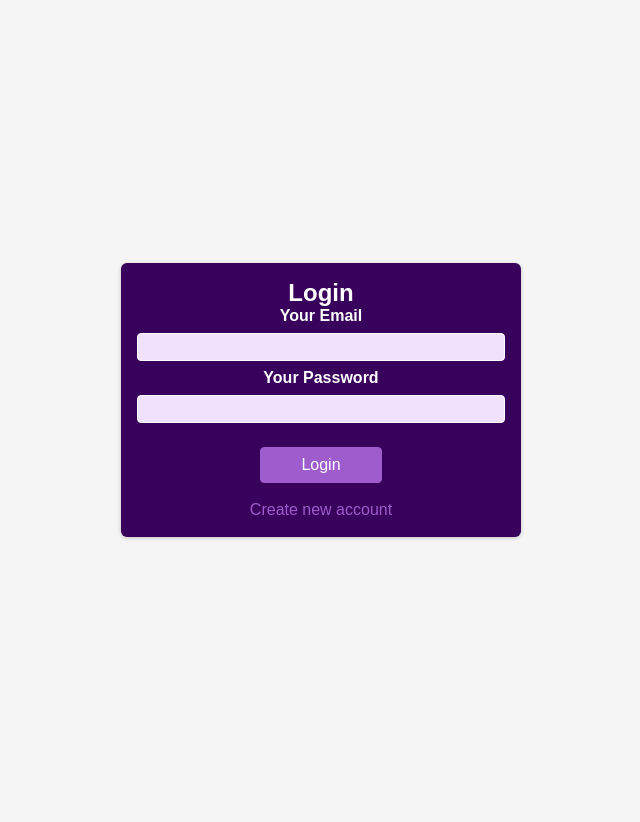
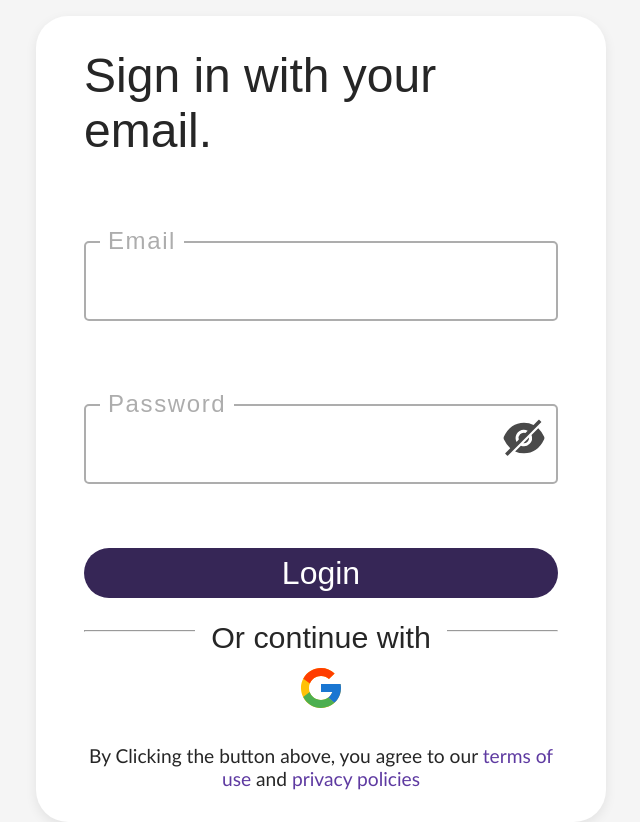
Before and after one commit to Yasser-Shehab/Coligo_Front_End, a React (Vite) app: page / in a window 1280 px wide. Shown: the whole page, without its empty margins (319-959 px from the left). Before the commit the page ends 800 px from the top, so only its background shows below. Built offline with nearby package versions, Linux system fonts and the light colour scheme.

Commit message:
Added SignIn Component

```diff
--- a/src/components/AuthForm/AuthForm.jsx
+++ /dev/null
@@ -1,47 +0,0 @@
-import { useState, useRef, useContext } from "react";
-import classes from "./AuthForm.module.scss";
-
-const AuthForm = () => {
-  const emailInputRef = useRef();
-  const passwordInputRef = useRef();
-
-  const [isLogin, setIsLogin] = useState(true);
-  const [isLoading, setIsLoading] = useState(false);
-
-  const submitHandler = (e) => {
-    e.preventDefault();
-
-    const enteredEmail = emailInputRef.current.value;
-    const enteredPassword = passwordInputRef.current.value;
-
-    //optional Add validation
-    if (enteredEmail.trim().length === 0 || enteredPassword.trim().length === 0) {
-      return;
-    }
-    setIsLoading(true);
-  };
-
-  return (
-    <section className={classes.auth}>
-      <h1>{isLogin ? "Login" : "Sign Up"}</h1>
-      <form onSubmit={submitHandler}>
-        <div className={classes.control}>
-          <label htmlFor="email">Your Email</label>
-          <input type="email" id="email" required ref={emailInputRef} />
-        </div>
-        <div className={classes.control}>
-          <label htmlFor="password">Your Password</label>
-          <input type="password" id="password" required ref={passwordInputRef} />
-        </div>
-        <div className={classes.actions}>
-          {!isLoading ? <button>{isLogin ? "Login" : "Create Account"}</button> : <p>Loading...</p>}
-          <button type="button" className={classes.toggle}>
-            {isLogin ? "Create new account" : "Login with existing account"}
-          </button>
-        </div>
-      </form>
-    </section>
-  );
-};
-
-export default AuthForm;
--- a/src/components/AuthForm/AuthForm.module.scss
+++ /dev/null
@@ -1,73 +0,0 @@
-.auth {
-  margin: 3rem auto;
-  width: 95%;
-  max-width: 25rem;
-  border-radius: 6px;
-  background-color: #38015c;
-  box-shadow: 0 1px 4px rgba(0, 0, 0, 0.2);
-  padding: 1rem;
-  text-align: center;
-  color: white;
-}
-
-.auth h1 {
-  text-align: center;
-  color: white;
-}
-
-.control {
-  margin-bottom: 0.5rem;
-}
-
-.control label {
-  display: block;
-  color: white;
-  font-weight: bold;
-  margin-bottom: 0.5rem;
-}
-
-.control input {
-  font: inherit;
-  background-color: #f1e1fc;
-  color: #38015c;
-  border-radius: 4px;
-  border: 1px solid white;
-  width: 100%;
-  text-align: left;
-  padding: 0.25rem;
-}
-
-.actions {
-  margin-top: 1.5rem;
-  display: flex;
-  flex-direction: column;
-  align-items: center;
-}
-
-.actions button {
-  cursor: pointer;
-  font: inherit;
-  color: white;
-  background-color: #9f5ccc;
-  border: 1px solid #9f5ccc;
-  border-radius: 4px;
-  padding: 0.5rem 2.5rem;
-}
-
-.actions button:hover {
-  background-color: #873abb;
-  border-color: #873abb;
-}
-
-.actions .toggle {
-  margin-top: 1rem;
-  background-color: transparent;
-  color: #9f5ccc;
-  border: none;
-  padding: 0.15rem 1.5rem;
-}
-
-.actions .toggle:hover {
-  background-color: transparent;
-  color: #ae82cc;
-}
--- /dev/null
+++ b/src/components/SignIn/SignIn.jsx
@@ -0,0 +1,91 @@
+import { useState } from "react";
+import { FcGoogle } from "react-icons/fc";
+import { AiFillEye, AiFillEyeInvisible } from "react-icons/ai";
+import "./SignIn.scss";
+
+const defaultFormFields = {
+  email: "",
+  password: "",
+};
+
+const SignIn = ({ click }) => {
+  const [signFields, setSignFields] = useState(defaultFormFields);
+  const [formError, setFormError] = useState("");
+  const { email, password } = signFields;
+  const [showPass, setShowPass] = useState(false);
+
+  const logGoogleUser = async () => {
+    await signInWithGooglePopup();
+  };
+
+  const togglePassword = () => {
+    setShowPass((prev) => !prev);
+  };
+
+  const handleChange = (e) => {
+    const { name, value } = e.target;
+    setSignFields({ ...signFields, [name]: value });
+  };
+
+  const handleSubmit = async (e) => {
+    e.preventDefault();
+  };
+
+  return (
+    <>
+      <div className="form-container">
+        <div className="form-content">
+          <h1>Sign in with your email.</h1>
+
+          <form onSubmit={handleSubmit}>
+            {formError && (
+              <div className="register-error">
+                <h3>{formError}</h3>
+                <span onClick={closeErrorMenu}>✖</span>
+              </div>
+            )}
+            <div className="text-field">
+              <input type="email" name="email" onChange={handleChange} required />
+              <label className="shrink">Email</label>
+            </div>
+            <div className="text-field">
+              <input
+                type={showPass ? "text" : "password"}
+                onChange={handleChange}
+                name="password"
+                required
+              />
+              <label className="shrink">Password</label>
+              <div onClick={togglePassword}>
+                {showPass ? (
+                  <AiFillEye className="password__icon" />
+                ) : (
+                  <AiFillEyeInvisible className="password__icon" />
+                )}
+              </div>
+            </div>
+
+            <button type="submit">Login</button>
+            <div className="divider-text">
+              <hr />
+              <div className="divider-header">
+                <p>Or continue with</p>
+              </div>
+            </div>
+            <div className="sign-icons">
+              <FcGoogle className="google__icon" />
+            </div>
+            <div className="sign-footer">
+              <p>
+                By Clicking the button above, you agree to our <span>terms of use</span> and
+                <span> privacy policies</span>
+              </p>
+            </div>
+          </form>
+        </div>
+      </div>
+    </>
+  );
+};
+
+export default SignIn;
--- /dev/null
+++ b/src/components/SignIn/SignIn.scss
@@ -0,0 +1,193 @@
+.form-container {
+  display: flex;
+  justify-content: center;
+  align-items: center;
+  margin: 1rem;
+}
+
+.form-content {
+  padding: 2rem 3rem;
+  width: 100%;
+  border-radius: 2rem;
+  background-color: white;
+  max-width: 570px;
+  box-shadow: rgba(0, 0, 0, 0.08) 0px 4px 12px;
+  h1 {
+    font-size: 3rem;
+    font-weight: 300;
+    color: #262626;
+  }
+  p {
+    font-size: 1.9rem;
+    color: #262626;
+  }
+  a {
+    color: #481f94e0;
+    cursor: pointer;
+    text-decoration: underline;
+  }
+  button[type="submit"] {
+    width: 100%;
+    height: 50px;
+    border: none;
+    margin-top: 4rem;
+    border-radius: 25px;
+    background: #19063dde;
+    color: #fff;
+    font-size: 2rem;
+    cursor: pointer;
+    &:hover {
+      background-color: darken($color: #19063dde, $amount: 5);
+    }
+  }
+}
+
+@mixin shrinkLabel {
+  top: 0px;
+  font-size: 1.5rem;
+}
+
+.text-field {
+  position: relative;
+  border-radius: 5px;
+  margin-top: 5.2rem;
+  & input {
+    width: 100%;
+    padding: 0 1.5rem;
+    height: 5rem;
+    border-radius: 5px;
+    border: 2px solid #adadad;
+    font-family: Arial, Helvetica, sans-serif;
+    outline: none;
+    background: none;
+    &:focus ~ label {
+      background: #fff;
+      @include shrinkLabel();
+    }
+  }
+  & label {
+    position: absolute;
+    font-size: 1.7rem;
+    letter-spacing: 0.1rem;
+    top: 25px;
+    left: 1rem;
+    // color: #2691d9;
+    padding: 0 0.5rem;
+    // background-color: #fff;
+    color: #adadad;
+    transform: translateY(-50%);
+    pointer-events: none;
+    transition: 0.3s ease-in-out;
+    &.shrink {
+      @include shrinkLabel();
+      background-color: #fff;
+    }
+  }
+  input:invalid[focused="true"] {
+    border: 1px solid red;
+    .text-field {
+    }
+  }
+
+  input:invalid[focused="true"] ~ .error__msg {
+    display: block;
+  }
+}
+
+.forgot-pass {
+  width: fit-content;
+  margin-top: 1rem;
+  font-size: 2rem;
+  cursor: pointer;
+  & a:hover {
+    color: lighten($color: #19063dde, $amount: 5);
+  }
+}
+.pass:hover {
+  text-decoration: underline;
+}
+
+.password__icon {
+  position: absolute;
+  font-size: 3rem;
+  right: 10px;
+  top: 10px;
+  color: #494949;
+  cursor: pointer;
+}
+
+.divider-text {
+  position: relative;
+  display: flex;
+  justify-content: center;
+  width: 100%;
+  margin-top: 2rem;
+  hr {
+    width: 100%;
+  }
+  .divider-header {
+    position: absolute;
+    top: -10px;
+    padding: 0 1rem;
+    background-color: #fff;
+  }
+}
+
+.sign-icons {
+  margin-top: 2rem;
+  display: flex;
+  justify-content: center;
+  .google__icon {
+    font-size: 3rem;
+    cursor: pointer;
+  }
+}
+
+.sign-footer {
+  margin-top: 2rem;
+  span {
+    color: #481f94e0;
+    cursor: pointer;
+  }
+  p {
+    font-family: "Gill Sans", "Gill Sans MT", Calibri, "Trebuchet MS", sans-serif;
+    font-size: 1.2rem;
+    text-align: center;
+  }
+}
+
+.register-error,
+.register-success {
+  position: relative;
+  background-color: rgb(247, 81, 81);
+  padding: 1rem;
+  margin-top: 0.5rem;
+  border-radius: 10px;
+  h3 {
+    color: #fff;
+    text-align: center;
+    font-weight: 300;
+    font-size: 2rem;
+  }
+  span {
+    position: absolute;
+    font-size: 20px;
+    top: 9px;
+    opacity: 0.7;
+    cursor: pointer;
+    right: 10px;
+  }
+}
+
+.register-success {
+  background-color: rgb(4, 134, 34);
+}
+
+.error__msg {
+  position: absolute;
+  top: 5.5rem;
+  display: none;
+  color: red;
+  font-size: 1.5rem;
+  font-family: "Franklin Gothic Medium", "Arial Narrow", Arial, sans-serif;
+}
--- a/src/pages/Auth/Auth.jsx
+++ b/src/pages/Auth/Auth.jsx
@@ -1,11 +1,11 @@
 import React from "react";
-import AuthForm from "../../components/AuthForm/AuthForm";
+import SignIn from "../../components/SignIn/SignIn";
 import classes from "./Auth.module.scss";
 
 const Auth = () => {
   return (
     <div className={classes.authFormContainer}>
-      <AuthForm />
+      <SignIn />
     </div>
   );
 };
```
